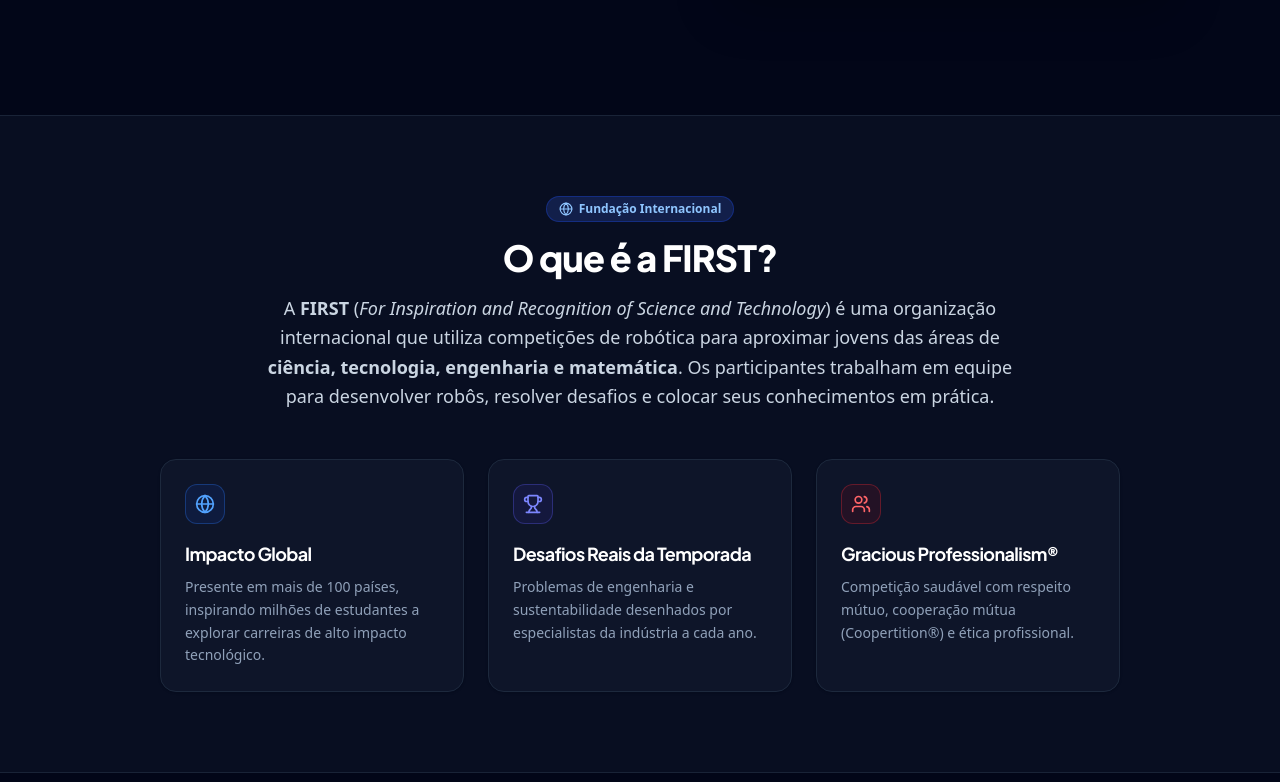
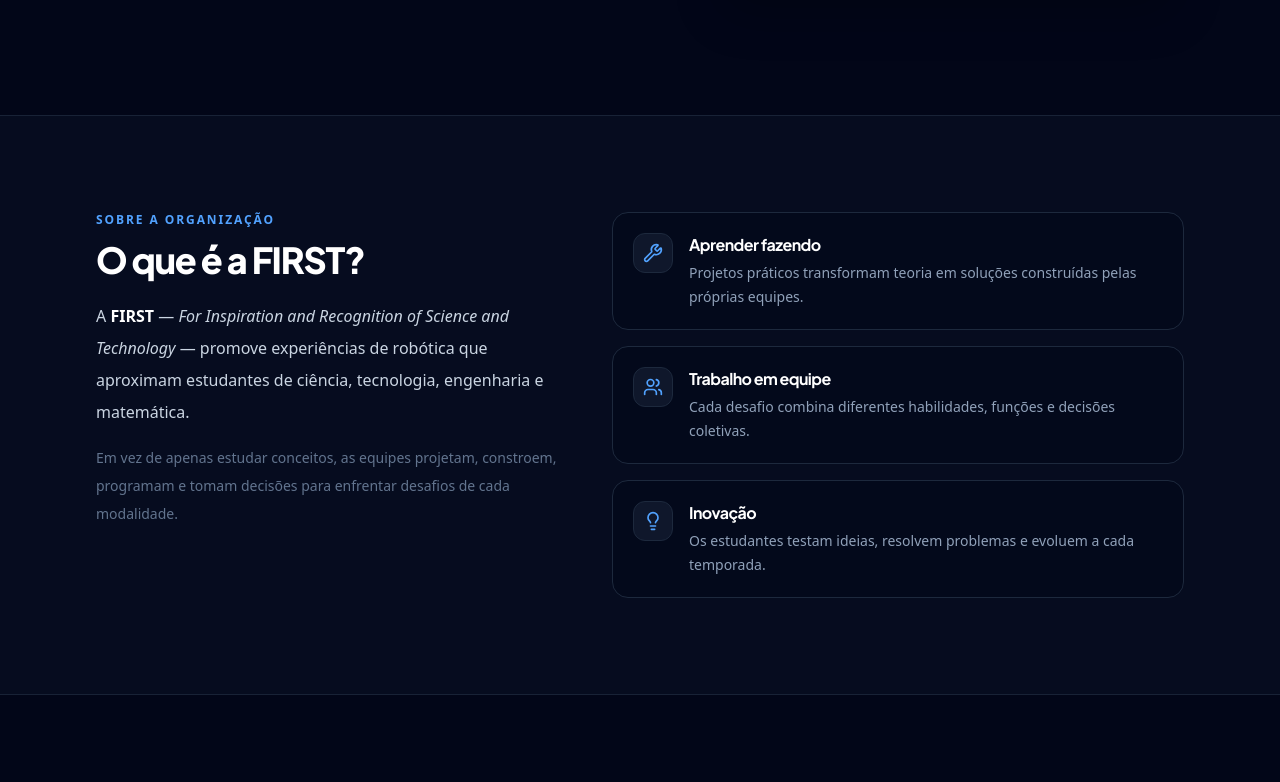
Before and after one commit to giovannifeliciano0703r-design/Site-Senai, a React (Vite) app: page / in a window 1280 px wide. Shown: the part 778-1560 px from the top of the page. Built offline with nearby package versions, Linux system fonts and the light colour scheme.

Commit message:
style: simplify FIRST overview section

```diff
--- a/src/components/AboutFirst.tsx
+++ b/src/components/AboutFirst.tsx
@@ -1,81 +1,69 @@
 import React from 'react';
-import { Globe, Users, Trophy, Sparkles } from 'lucide-react';
+import { Lightbulb, Users, Wrench } from 'lucide-react';
 import { motion } from 'motion/react';
+
+const principles = [
+  {
+    icon: Wrench,
+    title: 'Aprender fazendo',
+    description: 'Projetos práticos transformam teoria em soluções construídas pelas próprias equipes.',
+  },
+  {
+    icon: Users,
+    title: 'Trabalho em equipe',
+    description: 'Cada desafio combina diferentes habilidades, funções e decisões coletivas.',
+  },
+  {
+    icon: Lightbulb,
+    title: 'Inovação',
+    description: 'Os estudantes testam ideias, resolvem problemas e evoluem a cada temporada.',
+  },
+];
 
 export const AboutFirst: React.FC = () => {
   return (
-    <section id="sobre" className="py-20 bg-slate-900/50 border-y border-slate-800/80 relative">
-      <div className="max-w-5xl mx-auto px-4 sm:px-6 lg:px-8">
+    <section id="sobre" className="border-y border-slate-800/80 bg-slate-900/35 py-20 lg:py-24">
+      <div className="mx-auto max-w-6xl px-4 sm:px-6 lg:px-8">
+        <div className="grid gap-12 lg:grid-cols-[0.9fr_1.1fr] lg:items-start">
           <motion.div
-          initial={{ opacity: 0, y: 15 }}
+            initial={{ opacity: 0, y: 14 }}
             whileInView={{ opacity: 1, y: 0 }}
-          viewport={{ once: true, margin: '-50px' }}
+            viewport={{ once: true }}
             transition={{ duration: 0.4 }}
-          className="text-center max-w-3xl mx-auto space-y-4"
           >
-          <div className="inline-flex items-center gap-1.5 px-3 py-1 rounded-full bg-blue-950/80 border border-blue-800/50 text-xs font-semibold text-blue-300">
-            <Globe className="w-3.5 h-3.5" />
-            <span>Fundação Internacional</span>
-          </div>
-
-          <h2 id="about-first-heading" className="text-3xl sm:text-4xl font-extrabold text-white tracking-tight">
-            O que é a FIRST?
-          </h2>
-
-          <p className="text-base sm:text-lg text-slate-300 leading-relaxed font-normal">
-            A <strong>FIRST</strong> (<em>For Inspiration and Recognition of Science and Technology</em>) é uma organização internacional que utiliza competições de robótica para aproximar jovens das áreas de <strong>ciência, tecnologia, engenharia e matemática</strong>. Os participantes trabalham em equipe para desenvolver robôs, resolver desafios e colocar seus conhecimentos em prática.
+            <p className="text-xs font-extrabold uppercase tracking-[0.16em] text-blue-400">Sobre a organização</p>
+            <h2 className="mt-3 text-3xl font-extrabold text-white sm:text-4xl">O que é a FIRST?</h2>
+            <p className="mt-5 max-w-xl text-base leading-8 text-slate-300">
+              A <strong className="font-semibold text-white">FIRST</strong> — <em>For Inspiration and Recognition of Science and Technology</em> — promove experiências de robótica que aproximam estudantes de ciência, tecnologia, engenharia e matemática.
+            </p>
+            <p className="mt-4 max-w-xl text-sm leading-7 text-slate-500">
+              Em vez de apenas estudar conceitos, as equipes projetam, constroem, programam e tomam decisões para enfrentar desafios de cada modalidade.
             </p>
           </motion.div>
 
-        {/* 3 Core Highlights */}
-        <div className="grid grid-cols-1 md:grid-cols-3 gap-6 mt-12">
+          <div className="grid gap-4 sm:grid-cols-3 lg:grid-cols-1">
+            {principles.map((item, index) => {
+              const Icon = item.icon;
+              return (
                 <motion.div
-            initial={{ opacity: 0, y: 20 }}
-            whileInView={{ opacity: 1, y: 0 }}
+                  key={item.title}
+                  initial={{ opacity: 0, x: 14 }}
+                  whileInView={{ opacity: 1, x: 0 }}
                   viewport={{ once: true }}
-            transition={{ duration: 0.4, delay: 0.1 }}
-            className="p-6 rounded-2xl bg-slate-900/90 border border-slate-800 hover:border-slate-700 transition-colors shadow-sm"
+                  transition={{ duration: 0.35, delay: index * 0.07 }}
+                  className="flex gap-4 rounded-2xl border border-slate-800 bg-slate-950/45 p-5"
                 >
-            <div className="w-10 h-10 rounded-xl bg-blue-600/10 border border-blue-500/30 flex items-center justify-center text-blue-400 mb-4">
-              <Globe className="w-5 h-5" />
+                  <div className="flex h-10 w-10 shrink-0 items-center justify-center rounded-xl border border-slate-800 bg-slate-900 text-blue-400">
+                    <Icon className="h-5 w-5" aria-hidden="true" />
                   </div>
-            <h3 className="text-lg font-bold text-white mb-2">Impacto Global</h3>
-            <p className="text-sm text-slate-400 leading-relaxed">
-              Presente em mais de 100 países, inspirando milhões de estudantes a explorar carreiras de alto impacto tecnológico.
-            </p>
+                  <div>
+                    <h3 className="font-bold text-white">{item.title}</h3>
+                    <p className="mt-1 text-sm leading-6 text-slate-400">{item.description}</p>
+                  </div>
                 </motion.div>
-
-          <motion.div
-            initial={{ opacity: 0, y: 20 }}
-            whileInView={{ opacity: 1, y: 0 }}
-            viewport={{ once: true }}
-            transition={{ duration: 0.4, delay: 0.2 }}
-            className="p-6 rounded-2xl bg-slate-900/90 border border-slate-800 hover:border-slate-700 transition-colors shadow-sm"
-          >
-            <div className="w-10 h-10 rounded-xl bg-indigo-600/10 border border-indigo-500/30 flex items-center justify-center text-indigo-400 mb-4">
-              <Trophy className="w-5 h-5" />
+              );
+            })}
           </div>
-            <h3 className="text-lg font-bold text-white mb-2">Desafios Reais da Temporada</h3>
-            <p className="text-sm text-slate-400 leading-relaxed">
-              Problemas de engenharia e sustentabilidade desenhados por especialistas da indústria a cada ano.
-            </p>
-          </motion.div>
-
-          <motion.div
-            initial={{ opacity: 0, y: 20 }}
-            whileInView={{ opacity: 1, y: 0 }}
-            viewport={{ once: true }}
-            transition={{ duration: 0.4, delay: 0.3 }}
-            className="p-6 rounded-2xl bg-slate-900/90 border border-slate-800 hover:border-slate-700 transition-colors shadow-sm"
-          >
-            <div className="w-10 h-10 rounded-xl bg-red-600/10 border border-red-500/30 flex items-center justify-center text-red-400 mb-4">
-              <Users className="w-5 h-5" />
-            </div>
-            <h3 className="text-lg font-bold text-white mb-2">Gracious Professionalism®</h3>
-            <p className="text-sm text-slate-400 leading-relaxed">
-              Competição saudável com respeito mútuo, cooperação mútua (Coopertition®) e ética profissional.
-            </p>
-          </motion.div>
         </div>
       </div>
     </section>
```
Lines whose indentation alone changed are shown as unchanged.
